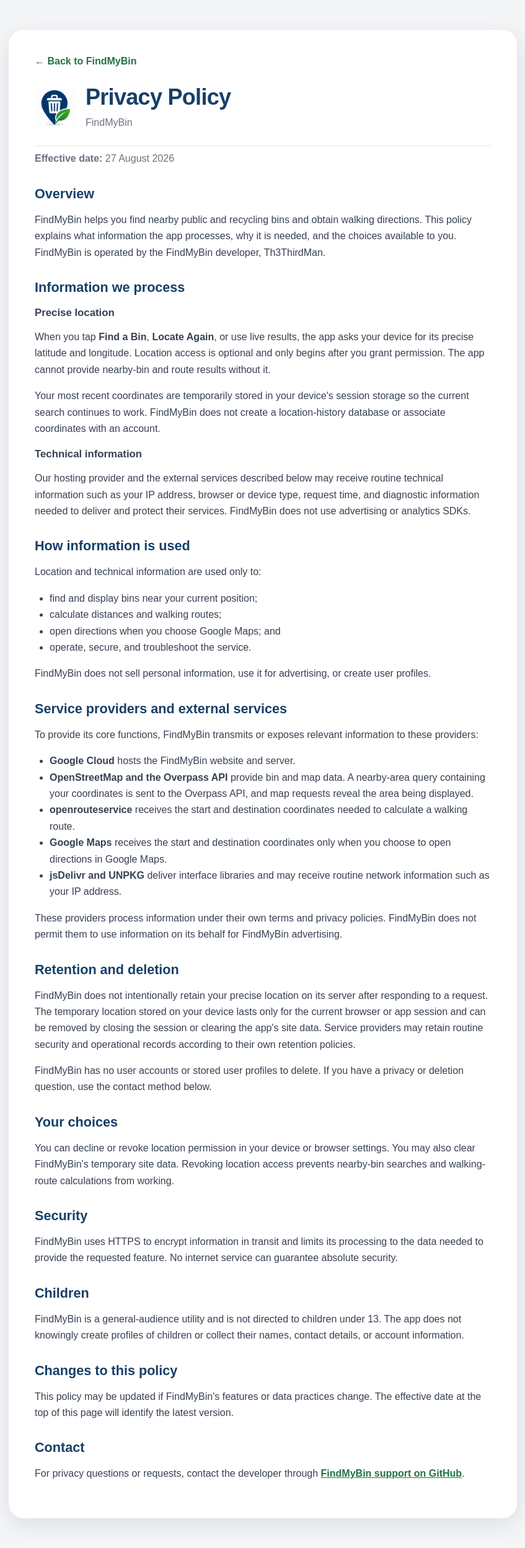
After one commit to Th3ThirdMan/nearest-bin, a Flask app: page /privacy in a window 1280 px wide. The commit adds this page. Shown: the whole page at 62% size, without its empty margins (216-1063 px from the left). Run offline with Flask 3, Linux system fonts and the light colour scheme.

Commit message:
Add FindMyBin privacy policy

```diff
--- a/static/style.css
+++ b/static/style.css
@@ -397,6 +397,80 @@ button:disabled {
   line-height: 1.45;
 }
 
+.site-footer {
+  margin-top: 28px;
+  color: var(--muted);
+  font-size: 0.9rem;
+}
+
+.site-footer a,
+.privacy-container a {
+  color: var(--green-dark);
+  font-weight: 700;
+}
+
+.privacy-container {
+  width: min(100%, 820px);
+  text-align: left;
+}
+
+.privacy-back-link {
+  display: inline-block;
+  margin-bottom: 28px;
+  text-decoration: none;
+}
+
+.privacy-header {
+  display: flex;
+  align-items: center;
+  gap: 18px;
+  padding-bottom: 24px;
+  border-bottom: 1px solid var(--border);
+}
+
+.privacy-logo {
+  width: 64px;
+  height: auto;
+}
+
+.privacy-header h1 {
+  margin: 0;
+  color: var(--navy);
+  font-size: 2.25rem;
+  letter-spacing: -0.7px;
+}
+
+.privacy-header p,
+.privacy-updated {
+  margin: 7px 0 0;
+  color: var(--muted);
+}
+
+.privacy-container section {
+  margin-top: 30px;
+}
+
+.privacy-container h2 {
+  margin: 0 0 10px;
+  color: var(--navy);
+  font-size: 1.35rem;
+}
+
+.privacy-container h3 {
+  margin: 18px 0 8px;
+  color: var(--text);
+  font-size: 1.05rem;
+}
+
+.privacy-container p,
+.privacy-container li {
+  line-height: 1.65;
+}
+
+.privacy-container ul {
+  padding-left: 24px;
+}
+
 .nearby-bins {
   margin-top: 28px;
   text-align: left;
@@ -463,6 +537,10 @@ button:disabled {
   .container {
     padding: 28px 18px;
     border-radius: 20px;
+  }
+
+  .privacy-header h1 {
+    font-size: 1.85rem;
   }
 
   .logo {
--- a/templates/index.html
+++ b/templates/index.html
@@ -179,6 +179,10 @@
         <p class="error-message">{{ error_message }}</p>
       </section>
       {% endif %}
+
+      <footer class="site-footer">
+        <a href="{{ url_for('privacy_policy') }}">Privacy Policy</a>
+      </footer>
     </main>
 
     <script src="https://unpkg.com/leaflet@1.9.4/dist/leaflet.js"></script>
--- /dev/null
+++ b/templates/privacy.html
@@ -0,0 +1,192 @@
+<!doctype html>
+<html lang="en">
+  <head>
+    <meta charset="UTF-8" />
+    <meta name="viewport" content="width=device-width, initial-scale=1.0" />
+    <meta name="theme-color" content="#2e8b57" />
+    <meta name="description" content="Privacy Policy for FindMyBin." />
+
+    <title>Privacy Policy | FindMyBin</title>
+
+    <link
+      rel="icon"
+      href="{{ url_for('static', filename='icons/favicon.ico') }}"
+    />
+    <link
+      rel="stylesheet"
+      href="{{ url_for('static', filename='style.css') }}"
+    />
+  </head>
+
+  <body>
+    <main class="container privacy-container">
+      <a class="privacy-back-link" href="{{ url_for('home') }}">
+        &larr; Back to FindMyBin
+      </a>
+
+      <header class="privacy-header">
+        <img
+          src="{{ url_for('static', filename='icons/logo.png') }}"
+          class="privacy-logo"
+          alt="FindMyBin logo"
+        />
+        <div>
+          <h1>Privacy Policy</h1>
+          <p>FindMyBin</p>
+        </div>
+      </header>
+
+      <p class="privacy-updated"><strong>Effective date:</strong> 27 August 2026</p>
+
+      <section>
+        <h2>Overview</h2>
+        <p>
+          FindMyBin helps you find nearby public and recycling bins and obtain
+          walking directions. This policy explains what information the app
+          processes, why it is needed, and the choices available to you.
+          FindMyBin is operated by the FindMyBin developer, Th3ThirdMan.
+        </p>
+      </section>
+
+      <section>
+        <h2>Information we process</h2>
+        <h3>Precise location</h3>
+        <p>
+          When you tap <strong>Find a Bin</strong>, <strong>Locate Again</strong>,
+          or use live results, the app asks your device for its precise latitude
+          and longitude. Location access is optional and only begins after you
+          grant permission. The app cannot provide nearby-bin and route results
+          without it.
+        </p>
+        <p>
+          Your most recent coordinates are temporarily stored in your device's
+          session storage so the current search continues to work. FindMyBin
+          does not create a location-history database or associate coordinates
+          with an account.
+        </p>
+
+        <h3>Technical information</h3>
+        <p>
+          Our hosting provider and the external services described below may
+          receive routine technical information such as your IP address, browser
+          or device type, request time, and diagnostic information needed to
+          deliver and protect their services. FindMyBin does not use advertising
+          or analytics SDKs.
+        </p>
+      </section>
+
+      <section>
+        <h2>How information is used</h2>
+        <p>Location and technical information are used only to:</p>
+        <ul>
+          <li>find and display bins near your current position;</li>
+          <li>calculate distances and walking routes;</li>
+          <li>open directions when you choose Google Maps; and</li>
+          <li>operate, secure, and troubleshoot the service.</li>
+        </ul>
+        <p>
+          FindMyBin does not sell personal information, use it for advertising,
+          or create user profiles.
+        </p>
+      </section>
+
+      <section>
+        <h2>Service providers and external services</h2>
+        <p>
+          To provide its core functions, FindMyBin transmits or exposes relevant
+          information to these providers:
+        </p>
+        <ul>
+          <li>
+            <strong>Google Cloud</strong> hosts the FindMyBin website and server.
+          </li>
+          <li>
+            <strong>OpenStreetMap and the Overpass API</strong> provide bin and
+            map data. A nearby-area query containing your coordinates is sent to
+            the Overpass API, and map requests reveal the area being displayed.
+          </li>
+          <li>
+            <strong>openrouteservice</strong> receives the start and destination
+            coordinates needed to calculate a walking route.
+          </li>
+          <li>
+            <strong>Google Maps</strong> receives the start and destination
+            coordinates only when you choose to open directions in Google Maps.
+          </li>
+          <li>
+            <strong>jsDelivr and UNPKG</strong> deliver interface libraries and
+            may receive routine network information such as your IP address.
+          </li>
+        </ul>
+        <p>
+          These providers process information under their own terms and privacy
+          policies. FindMyBin does not permit them to use information on its
+          behalf for FindMyBin advertising.
+        </p>
+      </section>
+
+      <section>
+        <h2>Retention and deletion</h2>
+        <p>
+          FindMyBin does not intentionally retain your precise location on its
+          server after responding to a request. The temporary location stored on
+          your device lasts only for the current browser or app session and can
+          be removed by closing the session or clearing the app's site data.
+          Service providers may retain routine security and operational records
+          according to their own retention policies.
+        </p>
+        <p>
+          FindMyBin has no user accounts or stored user profiles to delete. If
+          you have a privacy or deletion question, use the contact method below.
+        </p>
+      </section>
+
+      <section>
+        <h2>Your choices</h2>
+        <p>
+          You can decline or revoke location permission in your device or
+          browser settings. You may also clear FindMyBin's temporary site data.
+          Revoking location access prevents nearby-bin searches and walking-route
+          calculations from working.
+        </p>
+      </section>
+
+      <section>
+        <h2>Security</h2>
+        <p>
+          FindMyBin uses HTTPS to encrypt information in transit and limits its
+          processing to the data needed to provide the requested feature. No
+          internet service can guarantee absolute security.
+        </p>
+      </section>
+
+      <section>
+        <h2>Children</h2>
+        <p>
+          FindMyBin is a general-audience utility and is not directed to children
+          under 13. The app does not knowingly create profiles of children or
+          collect their names, contact details, or account information.
+        </p>
+      </section>
+
+      <section>
+        <h2>Changes to this policy</h2>
+        <p>
+          This policy may be updated if FindMyBin's features or data practices
+          change. The effective date at the top of this page will identify the
+          latest version.
+        </p>
+      </section>
+
+      <section>
+        <h2>Contact</h2>
+        <p>
+          For privacy questions or requests, contact the developer through
+          <a href="https://github.com/Th3ThirdMan/nearest-bin/issues/new"
+            >FindMyBin support on GitHub</a
+          >.
+        </p>
+      </section>
+    </main>
+  </body>
+</html>
--- a/web_app.py
+++ b/web_app.py
@@ -185,6 +185,11 @@ def home():
         user_lat=None,
         user_lon=None,
     )
+
+
+@app.route("/privacy")
+def privacy_policy():
+    return render_template("privacy.html")
 
 
 @app.route("/.well-known/assetlinks.json")
```
